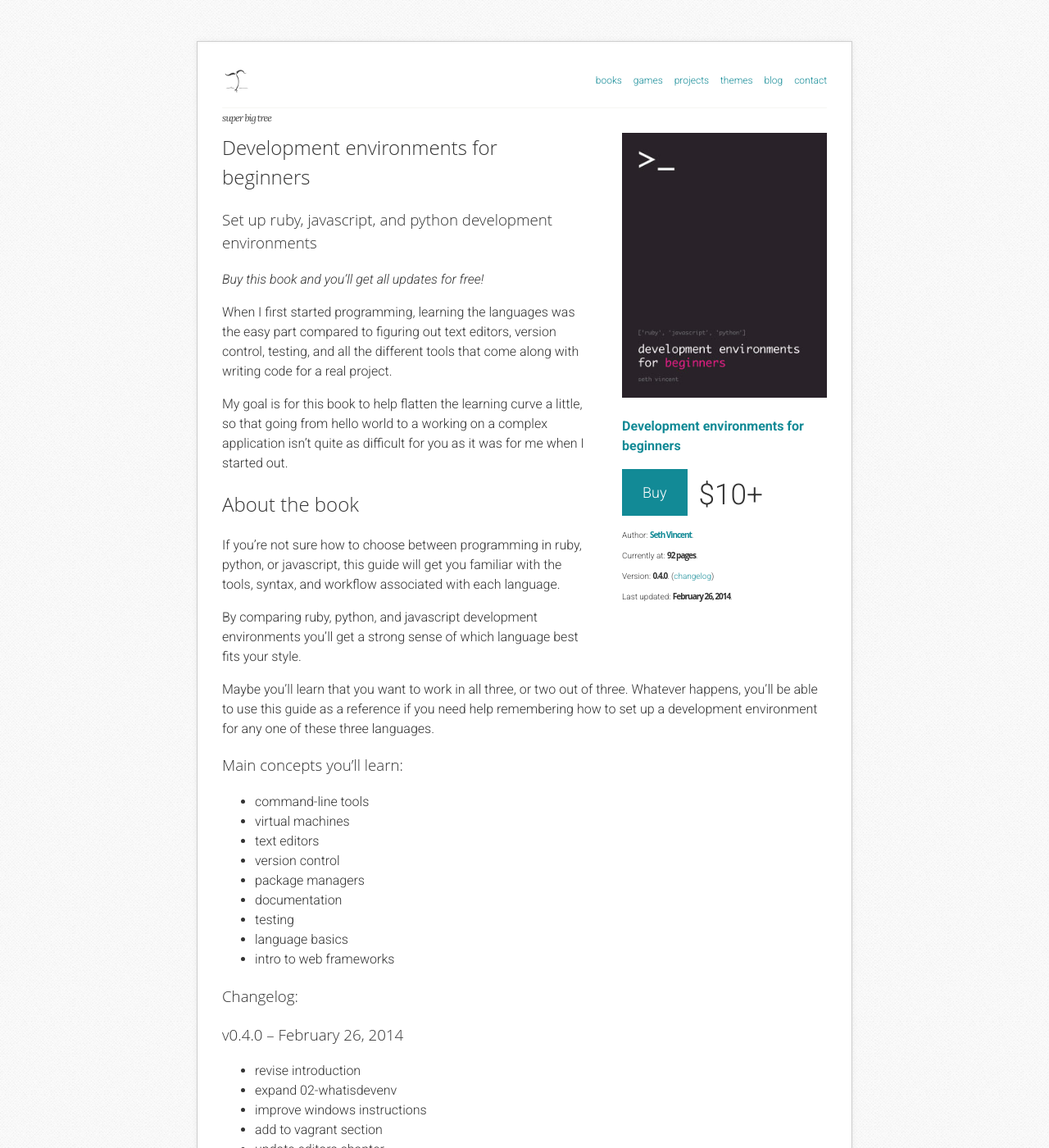
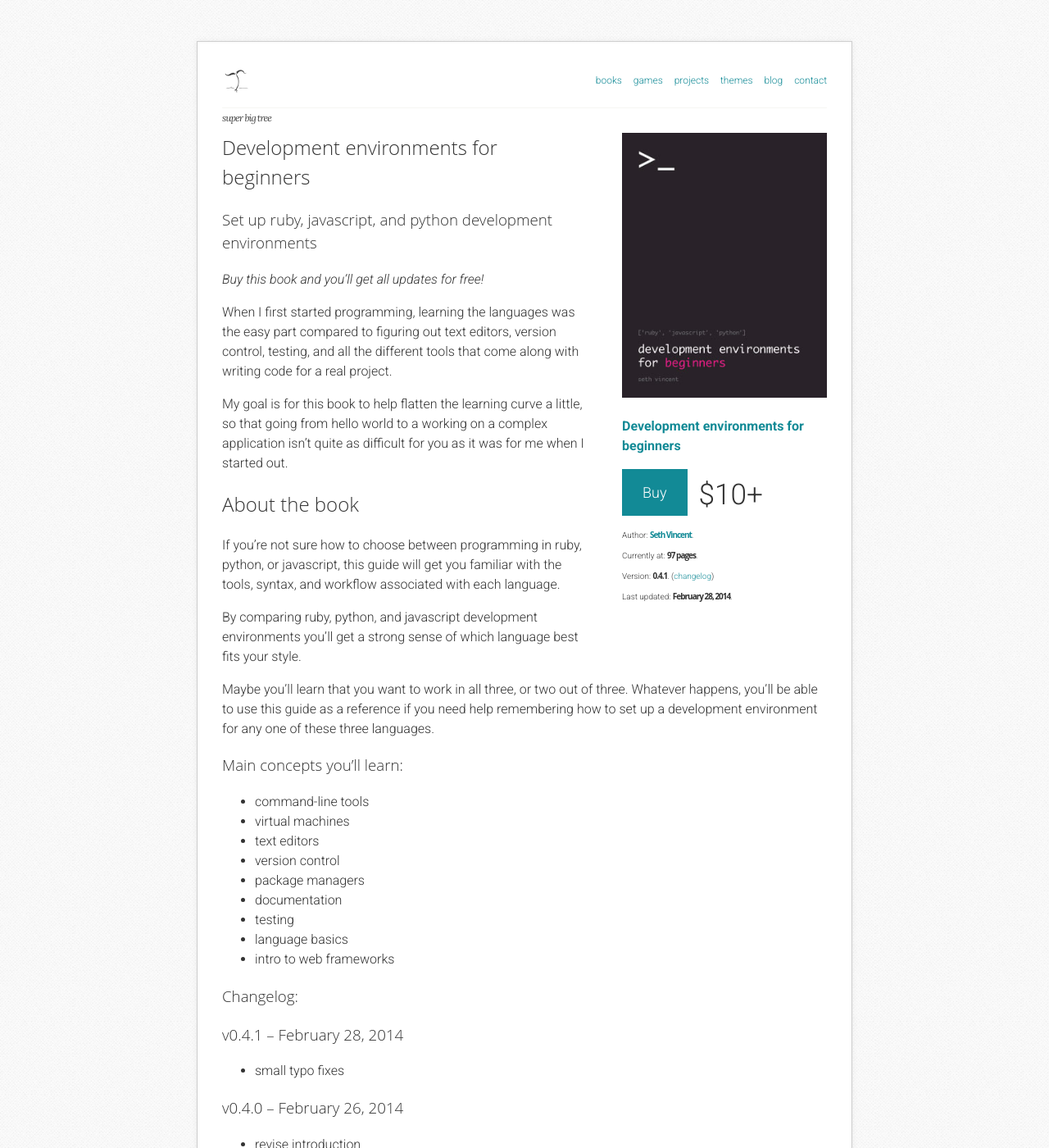
Before and after one commit to superbigtree/superbigtree.github.com, a Jekyll site: the page built from books/dev-envs/index.md, in a window 1280 px wide and 1400 px high. Shown: the whole window at 82% size. Built offline with Jekyll 4.4.1, drawn with Linux system fonts in a browser that asks for light colours.

Commit message:
dev-envs v0.4.1

```diff
--- a/books/dev-envs/index.md
+++ b/books/dev-envs/index.md
@@ -12,9 +12,9 @@ description: Learn to set up development environments for ruby, javascript, and
   </a>
   <div id="meta">
     <p>Author: <b><a href="http://sethvincent.com" target="_blank">Seth Vincent</a></b>.</p>
-    <p>Currently at: <b>92 pages</b>.</p>
-    <p>Version: <b>0.4.0</b>. (<a href="#changelog" alt="changelog">changelog</a>)</p>
-    <p>Last updated: <b>February 26, 2014</b>.</p>
+    <p>Currently at: <b>97 pages</b>.</p>
+    <p>Version: <b>0.4.1</b>. (<a href="#changelog" alt="changelog">changelog</a>)</p>
+    <p>Last updated: <b>February 28, 2014</b>.</p>
   </div>
 </div>
 
@@ -46,6 +46,9 @@ Maybe you'll learn that you want to work in all three, or two out of three. What
 - intro to web frameworks
 
 ### Changelog:
+
+### v0.4.1 – February 28, 2014
+- small typo fixes
 
 ### v0.4.0 – February 26, 2014
 - revise introduction
```
